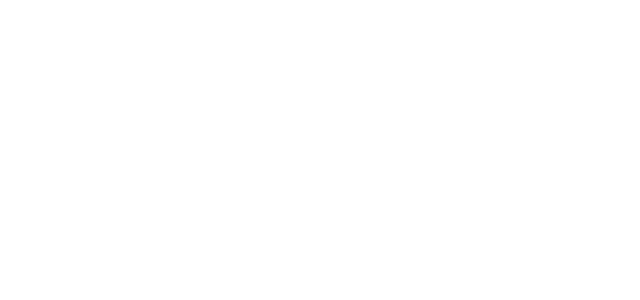
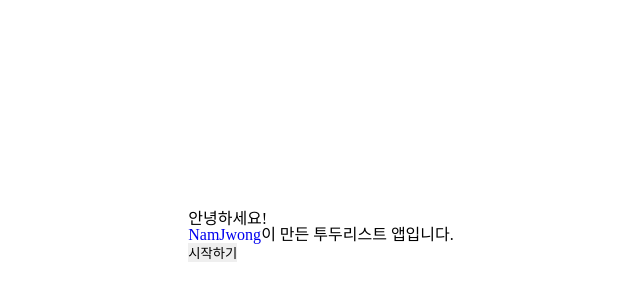
Before and after one commit to NamJwong/wanted-pre-onboarding-challenge-fe-1, a React (Create React App) app: page /landing in a window 1280 px wide. Before the commit this address had no page. Shown: the part 164-464 px from the top of the page, without its empty margins (319-959 px from the left). Built offline with nearby package versions, Linux system fonts and the light colour scheme.

Commit message:
chore: 라우팅 변경

```diff
--- a/src/common/components/Router.tsx
+++ b/src/common/components/Router.tsx
@@ -1,6 +1,6 @@
 import { BrowserRouter, Routes, Route } from 'react-router-dom';
 import Todo from 'todo';
-import Home from 'home';
+import Landing from 'landing';
 import Join from 'auth/join';
 import Login from 'auth/login';
 
@@ -8,10 +8,10 @@ export default function Router() {
   return (
     <BrowserRouter>
       <Routes>
-        <Route path="/" element={<Home />} />
+        <Route path="/" element={<Todo />} />
         <Route path="/join" element={<Join />} />
         <Route path="/login" element={<Login />} />
-        <Route path="/todo" element={<Todo />} />
+        <Route path="/landing" element={<Landing />} />
       </Routes>
     </BrowserRouter>
   );
--- a/src/home/index.tsx
+++ b/src/landing/index.tsx
@@ -1,4 +1,4 @@
-export default function Home() {
+export default function Landing() {
   return (
     <div>
       <h1>
```
